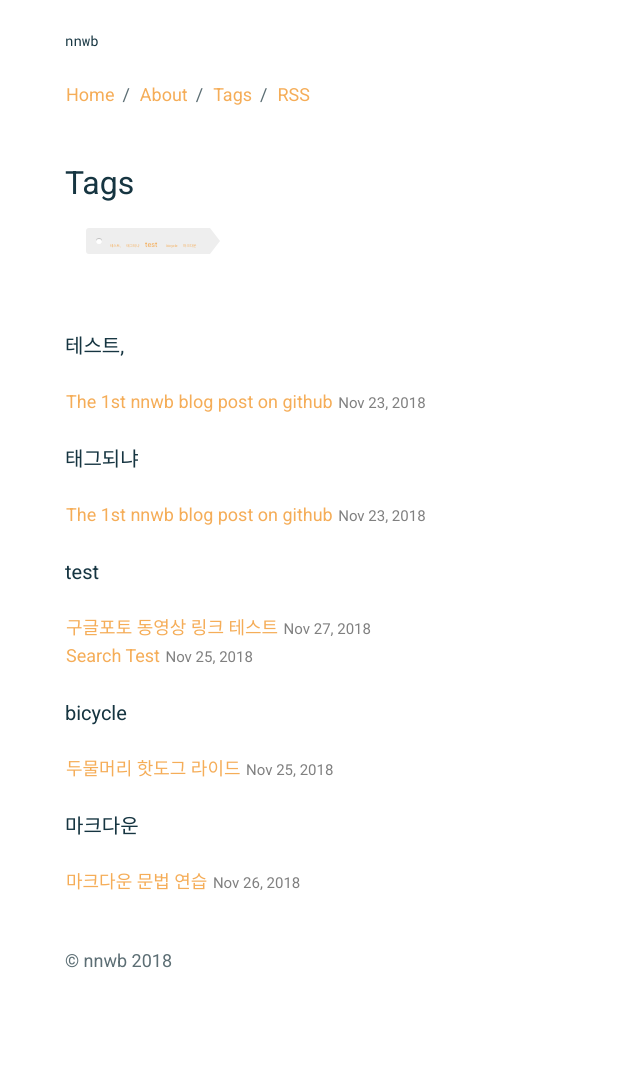
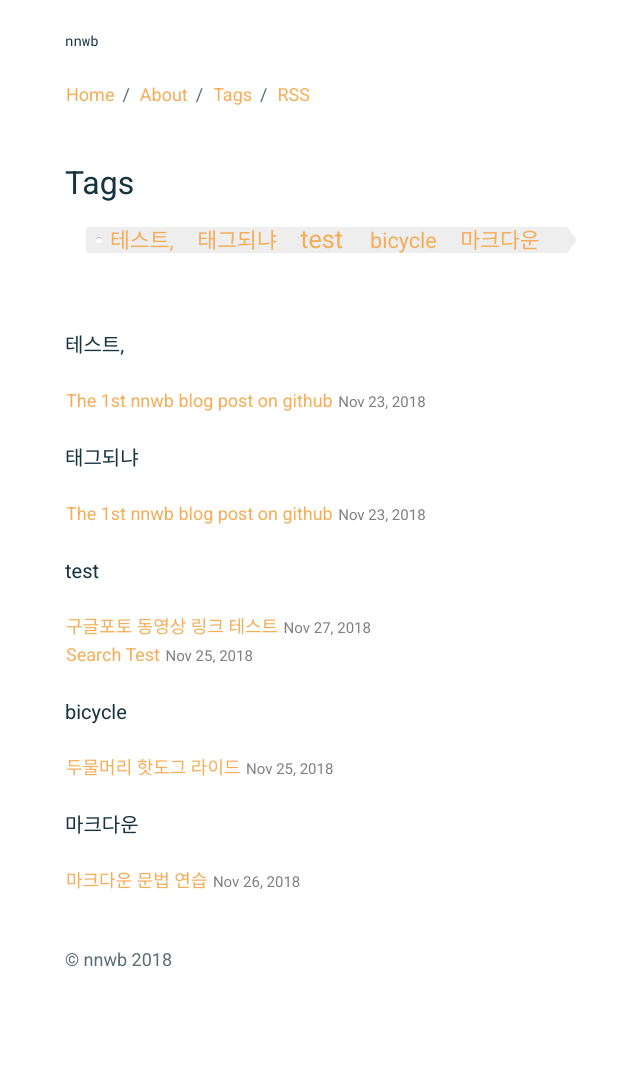
Before and after one commit to nnwb/nnwb.github.io, a Jekyll site: the page built from _pages/tags.md, in a window 1280 px wide. Shown: the whole page, without its empty margins (225-865 px from the left). Built offline with Jekyll 4.4.1, drawn with Linux system fonts in a browser that asks for light colours.

Commit message:
Update tags.md

```diff
--- a/_pages/tags.md
+++ b/_pages/tags.md
@@ -5,7 +5,7 @@ permalink: /tags/
 ---
 <ul class="c-tag">
 {% for tag in site.tags %}
-<span style="font-size: {{ tag | last | size | times: 100 | divided_by: site.tags.size | plus: 0  }}%">
+<span style="font-size: {{ tag | last | size | times: 100 | divided_by: site.tags.size | plus: 100  }}%">
 <a href="#{{ tag | first | slugize }}">
 {{ tag | first }}
     </a> &nbsp;&nbsp;
```
